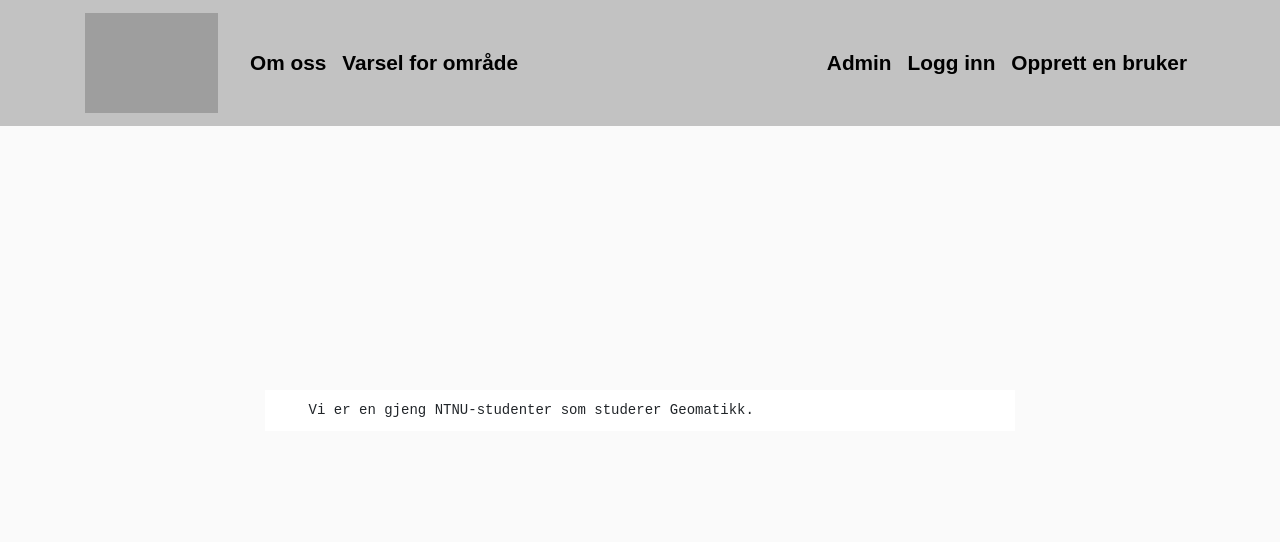
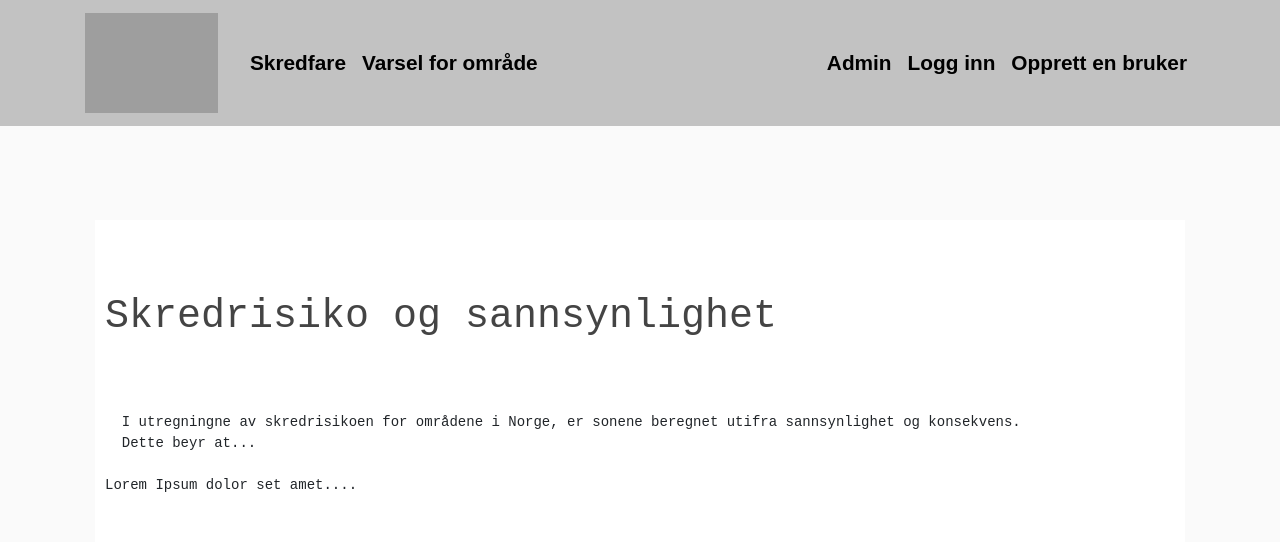
Before and after one commit to haralwit/Kvikksok, a Django app: page /about/ in a window 1280 px wide. Shown: the top 542 px of the page. Run offline with Django 3.2, Linux system fonts and the light colour scheme; some libraries are stand-ins or nearby versions; grey boxes are pictures that could not be loaded.

Commit message:
edited navbar and skredfare

```diff
--- a/Kvikksok/maps/static/javascript/mapbox.js
+++ b/Kvikksok/maps/static/javascript/mapbox.js
@@ -14,7 +14,7 @@ function addDataLayer(){
       map.on('click', 'kvikkleireRisk', function(e) {
          new mapboxgl.Popup()
          .setLngLat(e.lngLat)
-         .setHTML("Skredrisikoen i heltaltsformat er " + e.features[0].properties.skredRisik)
+         .setHTML("Skredrisikoen i heltaltsformat er " + e.features[0].properties.skredRisik + "  " + "For mer info gå til skredfare i navigasjonsbaren")
          .addTo(map);
       });
       map.on('mouseenter', 'kvikkleireRisk', function() {
--- a/Kvikksok/maps/templates/maps/about.html
+++ b/Kvikksok/maps/templates/maps/about.html
@@ -2,8 +2,13 @@
 
 {% block content %}
 </div class="container">
-<pre style="background-color:white; padding:10px; overflow:auto; height:100%; margin: 250px; font-family: Courier New;">
-    Vi er en gjeng NTNU-studenter som studerer Geomatikk.
+<pre style="background-color:white; padding:10px; overflow:auto; height:100%; margin: 80px; font-family: Courier New;">
+    <header>
+    <h1>Skredrisiko og sannsynlighet</h1>
+  </header>
+  I utregningne av skredrisikoen for områdene i Norge, er sonene beregnet utifra sannsynlighet og konsekvens.
+  Dette beyr at...
+  <p>Lorem Ipsum dolor set amet....</p>
 </pre>
 </div>
 
--- a/Kvikksok/maps/templates/maps/base.html
+++ b/Kvikksok/maps/templates/maps/base.html
@@ -29,7 +29,7 @@
             </button>
             <div class="collapse navbar-collapse" id="navbarToggle">
                 <div class="navbar-nav mr-auto">
-                <a class="nav-item nav-link" href="/about">Om oss</a>
+                <a class="nav-item nav-link" href="/about">Skredfare</a>
                 <a class="nav-item nav-link" href="/messages">Varsel for område</a>
                 </div>
                 <!-- Navbar Right Side -->
```
